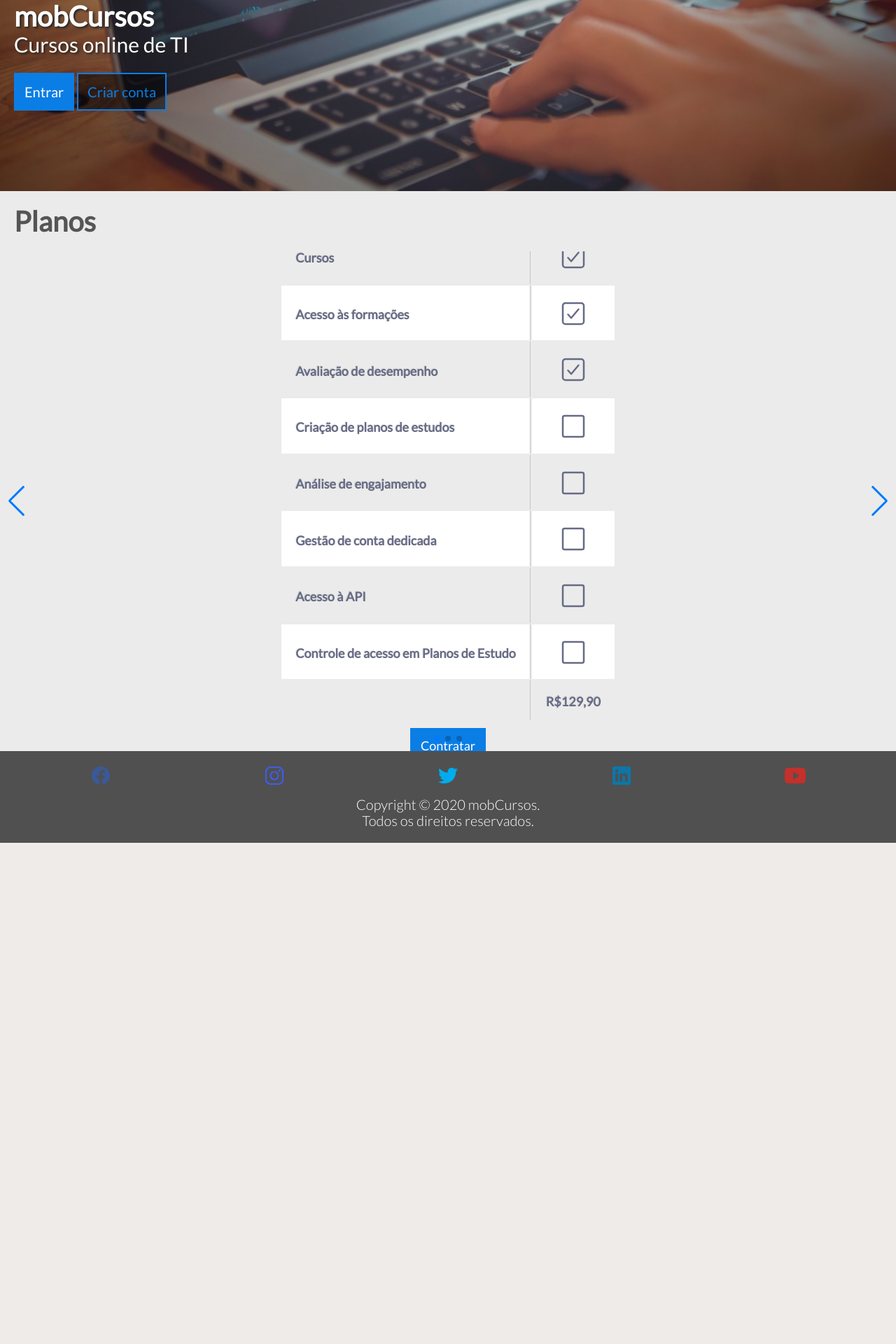
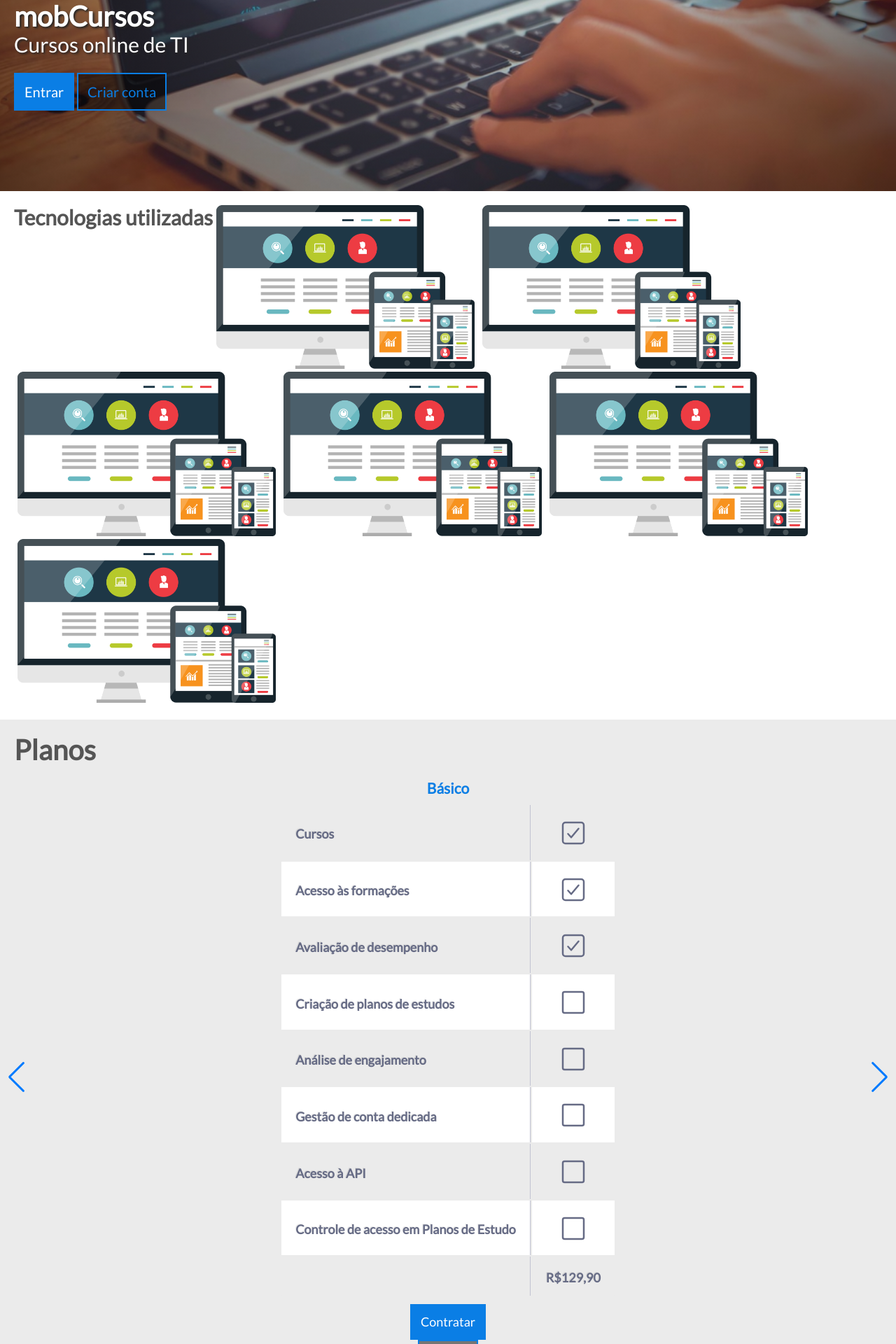
Before and after one commit to MobCursos/mobcursos, a PHP site: page / in a window 1280 px wide. Shown: the part 527-2447 px from the top of the page at 70% size. Before the commit the page ends 1731 px from the top, so only its background shows below. Run offline with PHP 8.4, Linux system fonts and the light colour scheme; style sheets or scripts are compiled from the project's sources; some libraries are stand-ins or nearby versions.

Commit message:
Corrige login. Altera index cursos galeria.

```diff
--- a/formacao.html
+++ b/formacao.html
@@ -52,7 +52,6 @@
                     <ul class="main-nav js--main-nav">
                         <li><a href="index.html">Home</a></li>
                         <li><a href="login.html">Entrar</a></li>
-                        <li><a href="#cursos-destaque">Cursos em Destaque</a></li>
                         <li><a href="#planos">Planos</a></li>
                         <li><a href="#depoimentos">Depoimentos</a></li>
                         <li><a href="empresa.html">Empresas</a></li>
@@ -64,7 +63,7 @@
         </header>
 
         <section id="cursos-formacao" class="container-padrao container-cursos-formacao">
-            <h2>Cursos nas mais diversas formações das carreiras de TI</h2>
+            <h2>Cursos para diversas carreiras de TI</h2>
             <div class="item-cursos-formacao swiper-container">
                 <div class="swiper-wrapper">
                     <div class="swiper-slide">
--- a/index.html
+++ b/index.html
@@ -53,11 +53,10 @@
                     <ul class="main-nav js--main-nav">
                         <li><a href="#home">Home</a></li>
                         <li><a href="login.html">Entrar</a></li>
-                        <li><a href="#cursos-destaque">Cursos em Destaque</a></li>
                         <li><a href="#planos">Planos</a></li>
                         <li><a href="#depoimentos">Depoimentos</a></li>
                         <li><a href="empresa.html">Empresas</a></li>
-                        <li><a href="formacao.html">Formações</a></li>
+                        <li><a href="formacao.html">Cursos</a></li>
                     </ul>
                 </div>
                 <img src="resources/img/logo-blue0.png" alt="logo MobCursos" class="logo">
@@ -70,6 +69,27 @@
             </div>
         </section>
 
+        <div id="galeria" class="container-galeria">
+            <h2>Tecnologias utilizadas</h2>
+            <div class="item-galeria">
+                <img src="./resources/img/web_design_responsivo.jpg" alt="Responsividade">
+            </div>
+            <div class="item-galeria">
+                <img src="./resources/img/web_design_responsivo.jpg" alt="Responsividade">
+            </div>
+            <div class="item-galeria">
+                <img src="./resources/img/web_design_responsivo.jpg" alt="Responsividade">
+            </div>
+            <div class="item-galeria">
+                <img src="./resources/img/web_design_responsivo.jpg" alt="Responsividade">
+            </div>
+            <div class="item-galeria">
+                <img src="./resources/img/web_design_responsivo.jpg" alt="Responsividade">
+            </div>
+            <div class="item-galeria">
+                <img src="./resources/img/web_design_responsivo.jpg" alt="Responsividade">
+            </div>
+        </div>
 
         <section id="planos" class="container-padrao container-cursos-destaque">
             <h2>Planos</h2>
--- a/resources/css/style.css
+++ b/resources/css/style.css
@@ -155,31 +155,47 @@ section h2{
 }
 
 /* ----------------------------------------------- */
-/* PAGE Index - SECTION 2 (Cursos em Destaque) */
+/* PAGE Index - SECTION 2 (Galeria) */
 /* ----------------------------------------------- */
 
-.container-cursos-destaque {
+.container-galeria {
     background-color: rgb(255, 255, 255);
-    height: 100vh;
-    /* width: 100vw;  */
+    /* height: 100vh; */
+    /* max-width: 80px;  */
+    padding: 20px;
 
-    display: grid;
+    /* display: grid;
     grid-template-columns: auto;
-    grid-template-rows: auto auto;
+    grid-template-rows: auto;
     grid-template-areas:
-      "title"
-      "card";
+      "foto"; */
+      display: flex;
+      flex-wrap: wrap;
+      flex-direction: row;
+      /* justify-items: center;
+      align-items: center; */
+      /* justify-content: space-between; */
 }
 
-.container-cursos-destaque h2 {
+/* .container-galeria h2 {
     grid-area: title;
+} */
+
+.item-galeria {
+    /* flex: 1; */
+    /* padding: 0px; */
+    /* grid-area: foto; */
+    /* background-color: rgb(99, 99, 99); */
+
 }
 
-.item-cursos-destaque {
-    /* padding: 0px; */
-    grid-area: card;
-    /* background-color: rgb(99, 99, 99); */
+.item-galeria img {
+    max-width: 380px;
 }
+
+/* ----------------------------------------------- */
+/* PAGE Index - SECTION 3 (Planos) */
+/* ----------------------------------------------- */
 
 /* Swiper - Slider */
 
@@ -216,11 +232,6 @@ section h2{
 .swiper-slide p {
     padding: 20px
 }
-
-/* ----------------------------------------------- */
-/* PAGE Index - SECTION 3 (Planos) */
-/* ----------------------------------------------- */
-
 
 /* ----------------------------------------------- */
 /* PAGE Empresas - SECTION 1 (Início) */
@@ -621,54 +632,27 @@ th {
     text-align: center;
 }
 
-
 .form-login-flex {
-    /* width: 100%; */
     display: flex;
     flex-direction: column;
-    justify-content: space-between;
-    align-items: center;
-}
+    align-items: center; /*usa largura do item se width estiver ou não em 100%. Pra esticar, usar stretch*/
 
-.form-login-flex label {
-    font-weight: 400;
 }
 
 .form-login-flex input {
-    /* width: 100%; */
     padding: 3px 0px 5px;
     margin-bottom: 20px;
-
     border: none;
-    /* border-bottom: 2px solid #D1D1D1; */
-
-    /* font-family: '';
-    color: #5A5A5A;
-    font-size: 14px;
-    font-weight: 400; */
-}
-
-.form-login-flex-inputs {
-    display: flex;
-    flex-direction: column;
-    justify-content: center;
-    /* align-items: baseline; */
-
 }
 
 .form-login-flex-forget {
-    /* width: 80%; */
     font-size: 80%;
     display: flex;
     flex-direction: row;
-    justify-content: flex-end;
     align-items: baseline;
-
 }
 
-.form-login-flex-forget div {
-    margin-bottom: 20px;
-}
+
 
 /* ----------------------------------------------- */
 /* PAGE Cursos - Formações - SECTION 1 (Cursos) */
```
Also changed, not shown: login.html (+2 -13 lines).
